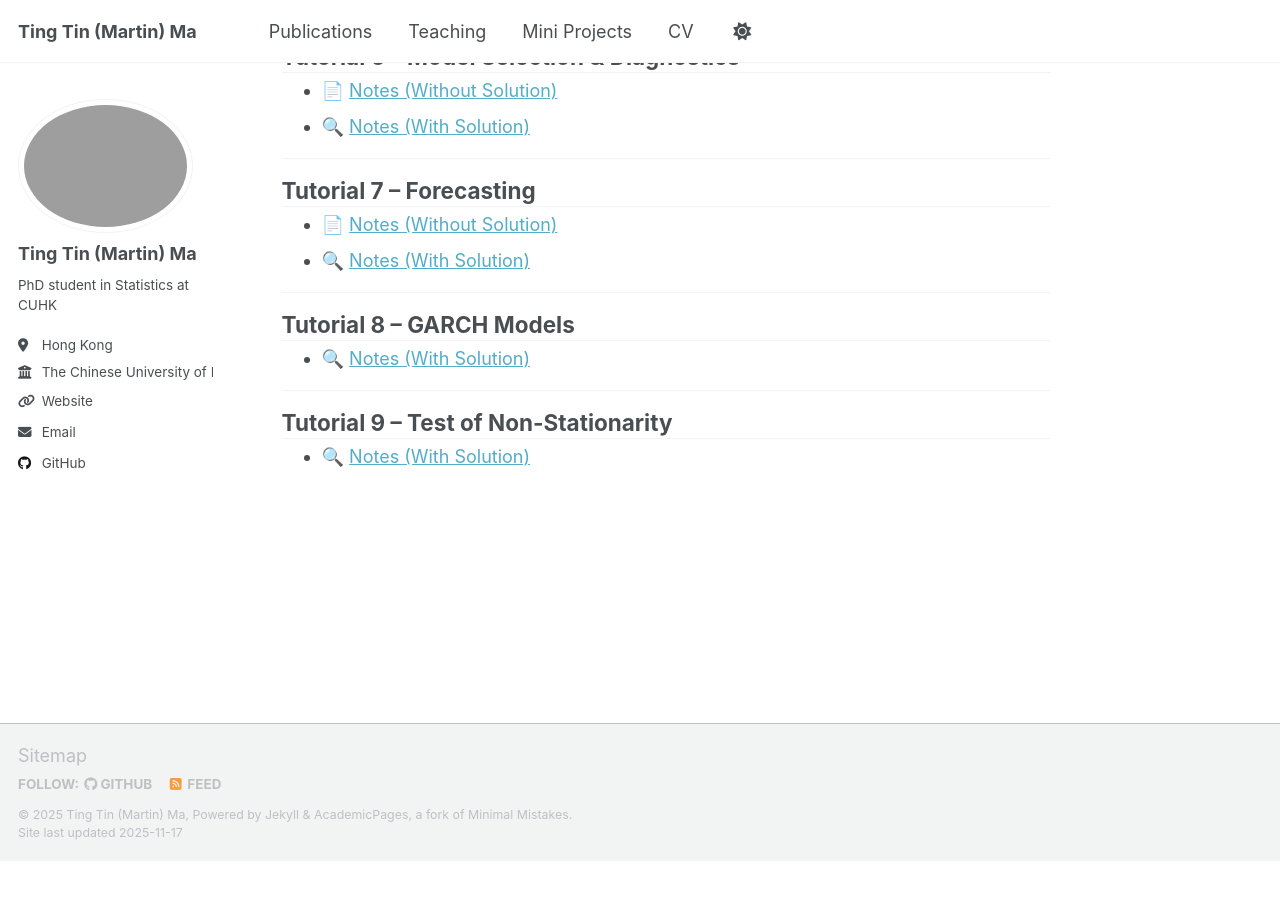
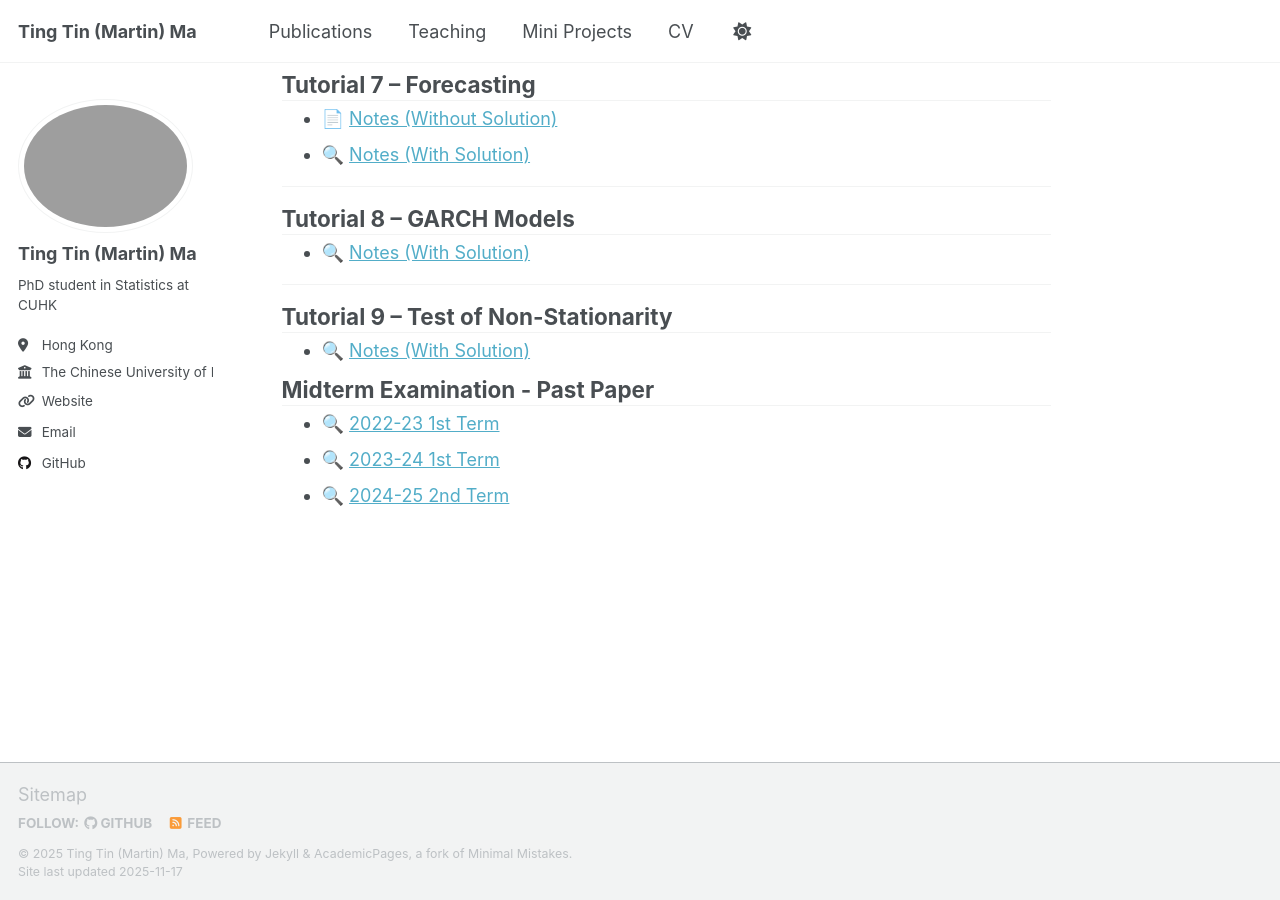
Before and after one commit to martinmtt0902/martinmtt0902.github.io, a Jekyll site: the page built from _pages/teaching.md, in a window 1280 px wide and 900 px high, scrolled down 1429 px. Built offline with Jekyll 4.4.1, drawn with Linux system fonts in a browser that asks for light colours; a script that is not in the unit is left out; before the commit the page ends 2290 px from its top, so only the background shows below that; some of the changed text lies outside the part shown.

Commit message:
Update teaching.md

```diff
--- a/_pages/teaching.md
+++ b/_pages/teaching.md
@@ -19,10 +19,6 @@ I have served as a Teaching Assistant in Department of Statistics and Data Scien
 ---
 
 # STAT4005 (Time Series) – Tutorial Notes
-
-Legend:
-- 📄 &nbsp;Notes (without solution)
-- 🔍 &nbsp;Notes / handout with solution
 
 Below is the complete set of tutorial notes I prepared for STAT4005.
 
@@ -92,3 +88,8 @@ Below is the complete set of tutorial notes I prepared for STAT4005.
 ## Tutorial 9 – Test of Non-Stationarity
 
 - 🔍 [Notes (With Solution)](https://github.com/martinmtt0902/CUHK-STAT4005-Tutorial-Note/blob/main/Tutorial09_nonstationary/Tutorial09_nonstationary.pdf)
+
+## Midterm Examination - Past Paper
+- 🔍 [2022-23 1st Term](https://github.com/martinmtt0902/CUHK-STAT4005-Tutorial-Note/blob/main/Midterm/stat4005_mt_2022.pdf)
+- 🔍 [2023-24 1st Term](https://github.com/martinmtt0902/CUHK-STAT4005-Tutorial-Note/blob/main/Midterm/stat4005_mt_2023.pdf)
+- 🔍 [2024-25 2nd Term](https://github.com/martinmtt0902/CUHK-STAT4005-Tutorial-Note/blob/main/Midterm/stat4005_mt_2025.pdf)
```
